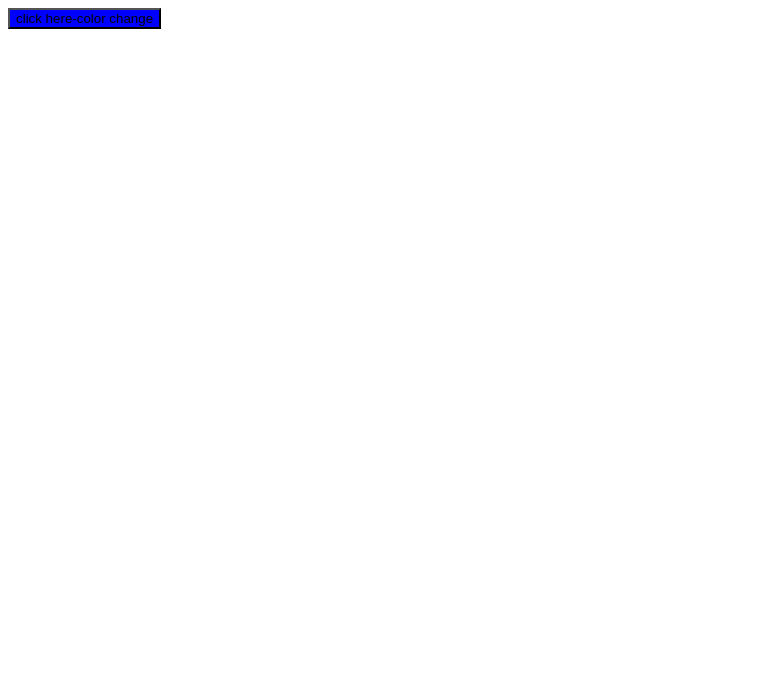
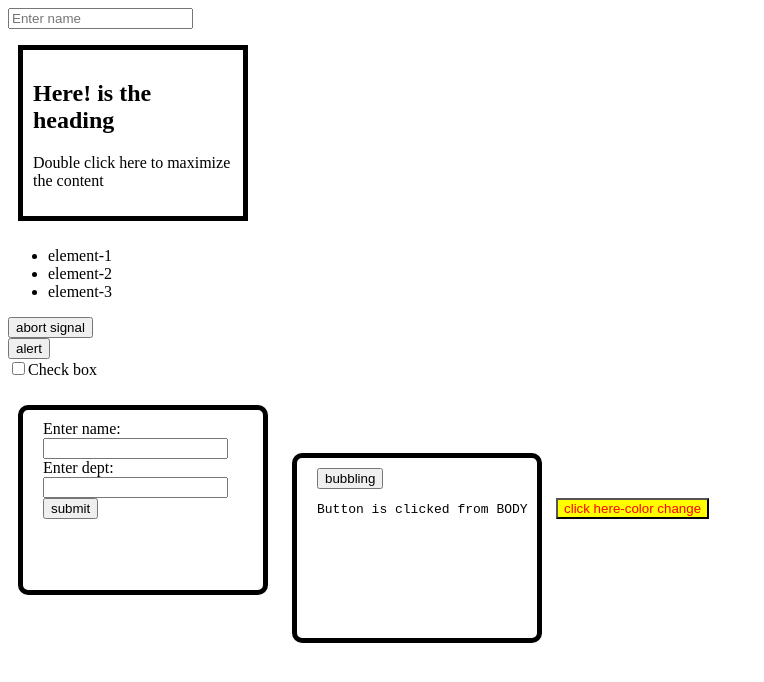
Before and after one commit to JanuDurai/Javascript, a plain HTML site: page events.html in a window 1280 px wide. Both pictures are taken after a click on the button "click here-color change". Shown: the whole page, without its empty margins (0-764 px from the left). Drawn offline with Linux system fonts and the light colour scheme.

Commit message:
Add files via upload

```diff
--- a/events.html
+++ b/events.html
@@ -1,28 +1,299 @@
 <!DOCTYPE html>
+
 <html lang="en">
+
 <head>
+
     <meta charset="UTF-8">
+
     <meta http-equiv="X-UA-Compatible" content="IE=edge">
+
     <meta name="viewport" content="width=device-width, initial-scale=1.0">
+
     <title>Document</title>
+
     <style>
-/*
-        /* #change_color:hover{
-            /* background-color:gainsboro; */
+
+        #double_click{
+
+            margin:10px 10px;
+
+            border:5px solid black;
+
+            padding:10px 10px;
+
+            display:block;
+
+            user-select:none;
+
+            width:200px;
+
+        }
+
+        #change_color,#mouseover,#abort,button{
+
+            display:inline-block;
+
+        }
+
+        #form,#bubbling{
+
+            margin:10px 10px;
+
+            border:5px solid black;
+
+            width: 200px; height: 160px;
+
+            padding:10px 20px;
+
+            border-radius:10px;
+
+            display:inline-block
+
+        }
+
     </style>
+
 </head>
+
 <body>
-    <!-- <button id="color_change">click here to change color</button> -->
-    <script>
+
+    <input type="text" placeholder="Enter name" id="textbox">
+
+   <p id="keyboard"></p>
+
+    <aside id="double_click">
+
+        <h2>Here! is the heading</h2>
+
+        <p >Double click here to maximize the content</p>
+
+    </aside>
+
+    <ul id="mouseover">
+
+        <li>element-1</li>
+
+        <li>element-2</li>
+
+        <li>element-3</li>
+
+    </ul><br>
+
+    <button id="abort">abort signal</button><br>
+
+    <button onclick="alert('Warning')">alert</button><br>
+
+    <input type="checkbox" id="checkbox"><label>Check box</label>
+
+    <p id="preventdefault"></p>
+
+        <form id="form">
+
+            <div><label>Enter name:</label><input type="text" id="name"></div>
+
+            <div><label>Enter dept:</label><input type="text" id="dept"></div>
+
+           <div><input type="submit" id="submit" value="submit"></div>
+
+            <div><p id="formpara"></p></div>
+
+        </form>
+
+      <div id="bubbling">
+
+        <button id="but_bubble">bubbling</button>
+
+        <pre id="bubble_text"></pre>
+
+      </div>
+
+
+
+
+
+
+   <script>
+
         var body=document.body;
-        var color_change=document.createElement("button");
-        body.appendChild(color_change);
-      color_change.textContent="click here-color change";
-      color_change.setAttribute("id","change_color");
-    color_change.addEventListener("click",color)
+
+        var button=document.createElement("button");
+
+        button.textContent="click here-color change";
+
+        body.appendChild(button);
+
+        button.setAttribute("id","change_color");
+
+        button.addEventListener("click",color)
+
     function color(){
-     color_change.style.backgroundColor="blue";
+
+     button.style.backgroundColor="yellow";
+
+     button.style.color="red";
+
     }
+
+    var controller=new AbortController();
+
+       var butt=document.getElementById("abort")
+
+       butt.addEventListener("click",()=> {
+
+        var colors=`rgb(${random(255)},${random(255)},${random(255)})`;
+
+        body.style.backgroundColor=colors;
+
+       },{signal:controller.signal});
+
+
+
+
+     function random(num){
+
+        return Math.floor(Math.random()*(num+1))
+
+     }
+
+
+
+
+   var textbox=document.getElementById("textbox");
+
+   textbox.addEventListener("focus",(event)=>{
+
+      textbox.style.backgroundColor="gray";
+
+   })
+
+       textbox.addEventListener("blur",(event)=>{
+
+      textbox.style.backgroundColor="green";
+
+
+
+   })
+
+
+
+   var double_click=document.getElementById("double_click");
+
+     double_click.addEventListener("dblclick",(event)=>{
+
+        double_click.style.backgroundColor="yellow";
+
+     })
+
+
+
+     var mousepoint=document.getElementById("mouseover")
+
+     mousepoint.addEventListener("mouseover",(event)=>{
+
+        event.target.style.color="blue";
+
+        setTimeout(()=>{
+
+            event.target.style.color=""; },1000);
+
+     });
+
+     mousepoint.addEventListener("mouseout",(event)=>{
+
+        event.target.style.color="green";
+
+        setTimeout(()=>{
+
+            event.target.style.color=""; },1000);
+
+     });
+
+     mousepoint.addEventListener("mouseleave",(event)=>{
+
+        event.target.style.color="purple";
+
+        setTimeout(()=>{
+
+            event.target.style.color=""; },2000);
+
+     });
+
+     var keyboard=document.getElementById("keyboard")
+
+      textbox.addEventListener("keyup",(event)=>{
+
+        keyboard.textContent=`You pressed ${event.key}`;
+
+     })
+
+
+
+
+     var keyboard=document.getElementById("keyboard")
+
+      textbox.addEventListener("keypress",(event)=>{
+
+        keyboard.textContent=`You pressed ${event.key} `;
+
+         })
+
+         document.getElementById("checkbox").addEventListener("click",(event)=>{
+
+            event.preventDefault();
+
+        document.getElementById("preventdefault").innerText="Preventdefault";
+
+         })
+
+
+
+
+         var name=document.getElementById("name");
+
+         var dept=document.getElementById("dept");
+
+         var submit=document.getElementById("submit");
+
+         var form=document.getElementById("form")
+
+         form.addEventListener('submit',preventdefault);
+
+         function preventdefault(event){
+
+            if(name.value===""||dept.value===""){
+
+               event.preventDefault();
+
+             document.getElementById("formpara").innerText="Please fill both the fields"}
+
+            }
+
+        var bubbling=document.getElementById("bubbling");
+
+        var bubble_para=document.getElementById("bubble_text");
+
+        var bubble_but=document.getElementById("but_bubble");
+
+
+
+        document.body.addEventListener("click",eventhandle);
+
+        bubbling.addEventListener("click",eventhandle)
+
+        bubble_but.addEventListener("click",eventhandle)
+
+        function eventhandle(e){
+
+            bubble_para.innerText+=`Button is clicked from ${e.currentTarget.tagName}\n`
+
+        }
+
+
+
+
     </script>
+
 </body>
+
 </html>
```
Also changed, not shown: arrays.js (added, +173 -0 lines).
